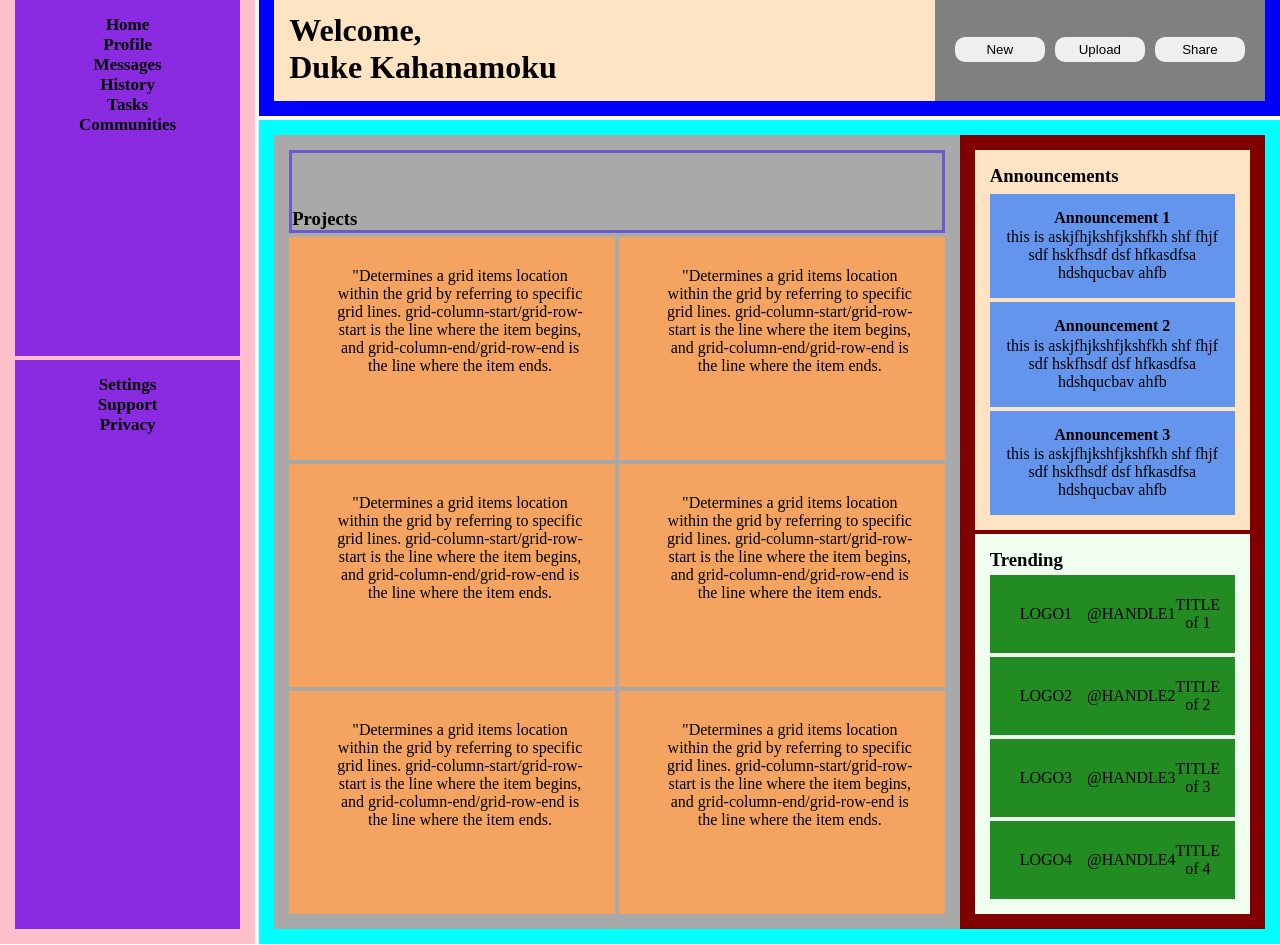
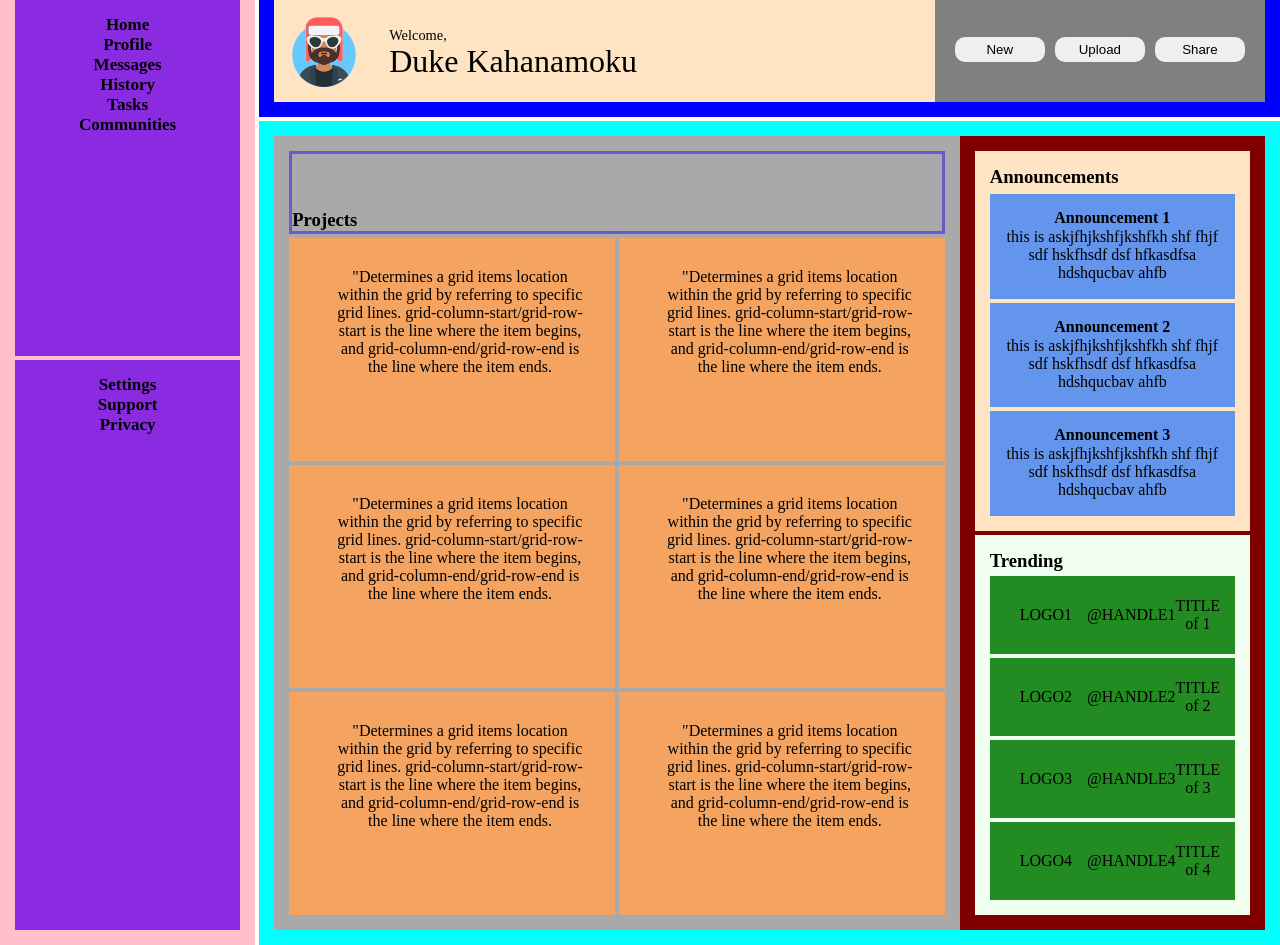
Before and after one commit to skyhunter11/dashboard, a plain HTML site: page index.html in a window 1280 px wide. Shown: the part 90-1035 px from the top of the page. Drawn offline with Linux system fonts and the light colour scheme.

Commit message:
Add large profile pic. Format welcome text layout and sizing

```diff
--- a/index.html
+++ b/index.html
@@ -19,8 +19,11 @@
                 <h3>Duke Kahanamoku</h3>
             </div>
             <div class="welcome-container">
-                <h1>Welcome,</h1>
-                <h1>Duke Kahanamoku</h1>
+                <img src="./assets/avataaars.svg" alt="Big Profile Pic" class="big-profile-pic">
+                <div class="welcome-text">
+                    <div class="welcome-message">Welcome,</div>
+                    <div class="welcome-name">Duke Kahanamoku</div>
+                </div>
             </div>
             <div class="buttons-container">
                 <button>New</button>
--- a/style.css
+++ b/style.css
@@ -53,13 +53,34 @@
     background-color: chocolate;
 }
 
+.big-profile-pic {
+    width: 70px;
+}
+
 
 .welcome-container {
-    display: grid;
+    display: flex;
     justify-items: start;
+    /* grid-template-columns: 1fr 1fr; */
 
     background-color: bisque;
 }
+
+.welcome-text {
+    display: grid;
+    grid-template-rows: 1rem 1rem;
+    gap: 10px;
+    align-items: center;
+    justify-items: start;
+}
+
+.welcome-message {
+    font-size: .9rem;
+}
+
+.welcome-name {
+    font-size: 2rem;
+    }
 
 .buttons-container {
     display: grid;
```
